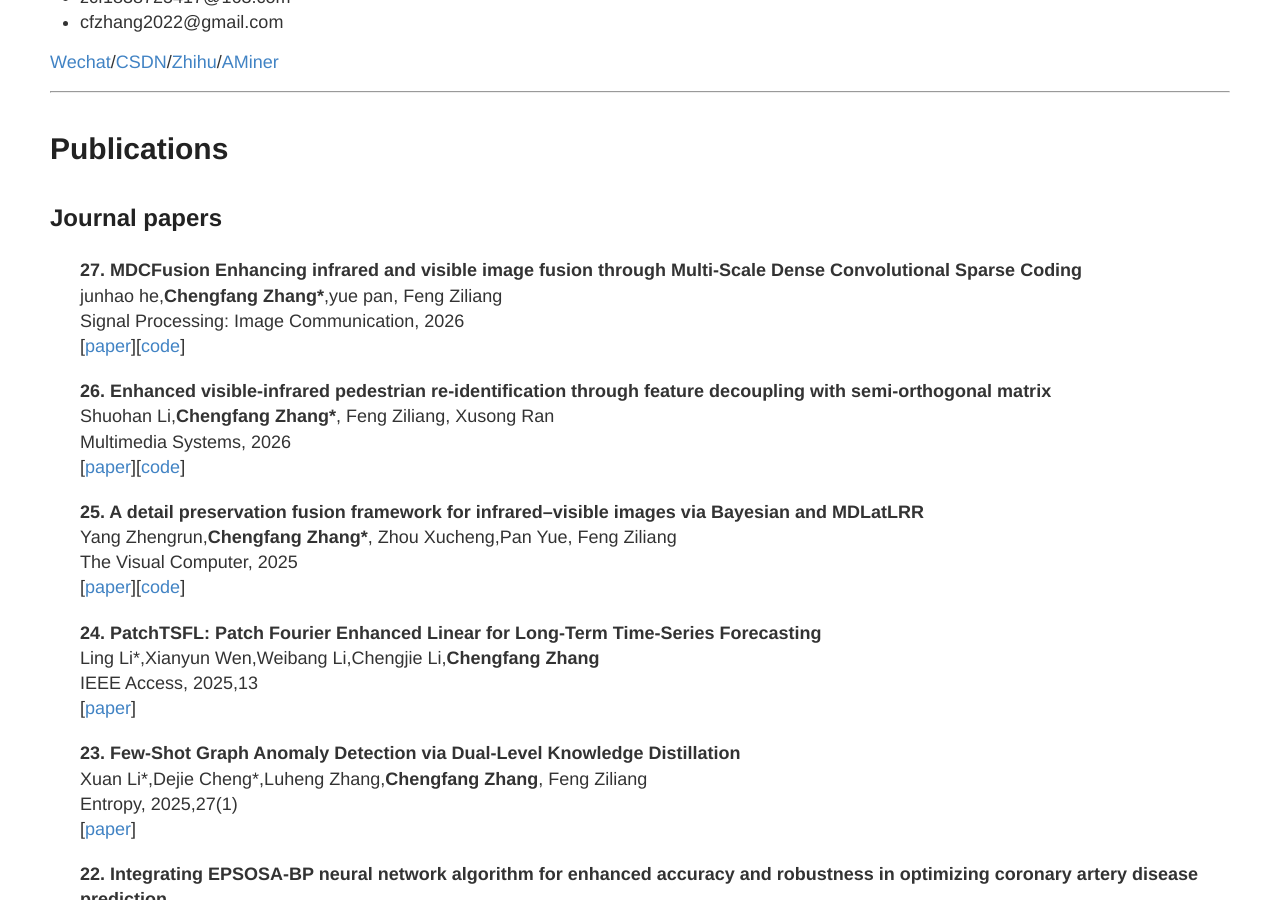
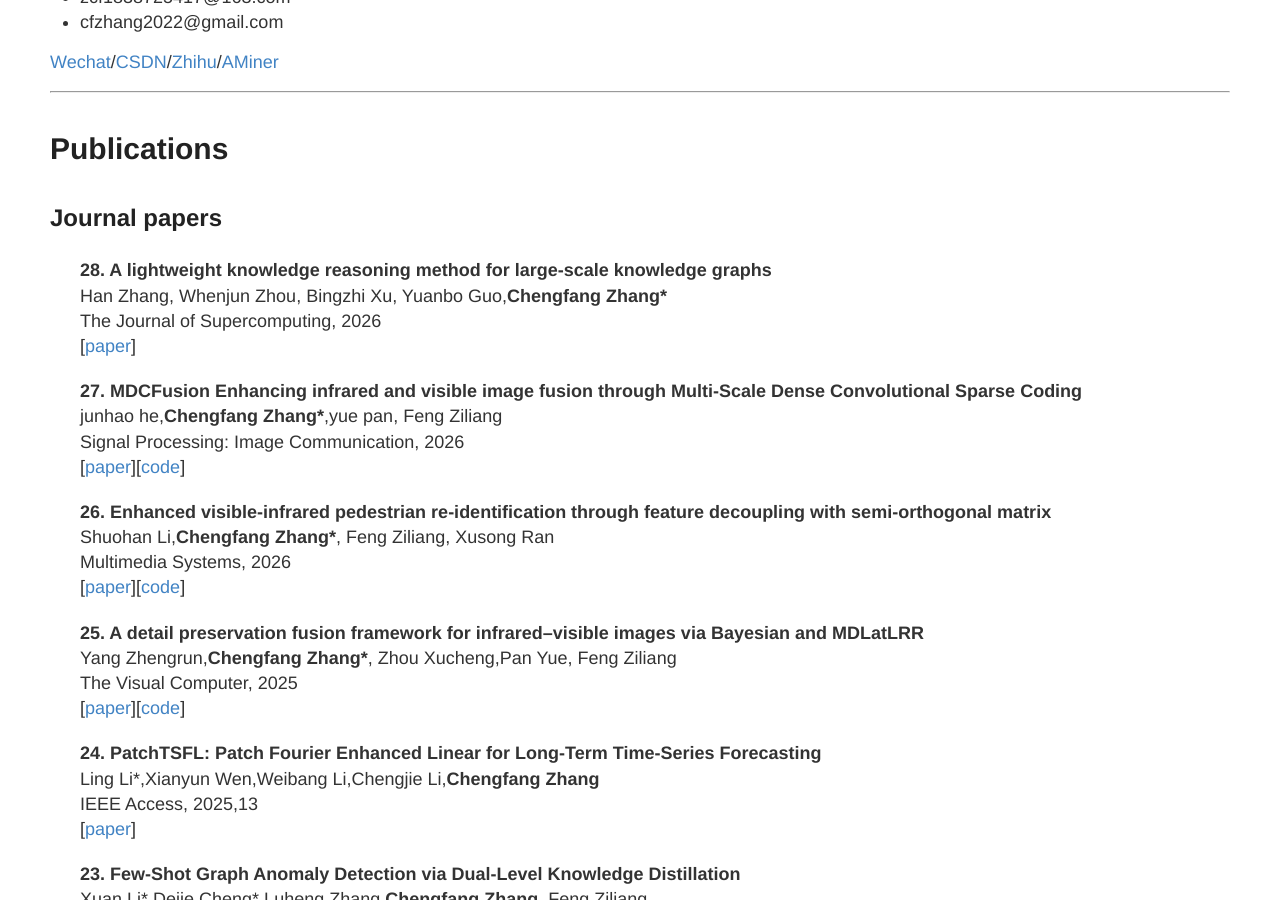
Before and after one commit to ChengfangZhang117/ChengfangZhang117.github.io, a Jekyll site: the page built from index.md, in a window 1280 px wide and 900 px high, scrolled down 528 px. Built offline with Jekyll 4.4.1, drawn with Linux system fonts in a browser that asks for light colours; our own code applies the rules of GitHub Pages for plain Markdown files.

Commit message:
index.md

```diff
--- a/index.md
+++ b/index.md
@@ -21,6 +21,15 @@ I am currently a member at [Intelligent Policing Key Laboratory of Sichuan Provi
 ## Journal papers
 
 <div class="papers-container papers-selected">
+
+<div class="publication media paperhi">
+<div class="media-body">
+      <b>28. A lightweight knowledge reasoning method for large-scale knowledge graphs</b><br>
+     Han Zhang, Whenjun Zhou, Bingzhi Xu, Yuanbo Guo,<strong><b>Chengfang Zhang*</b></strong> <br/>
+    The Journal of Supercomputing, 2026<br/>
+ [<a href="https://doi.org/10.1007/s11227-026-08447-z">paper</a>]
+   </div>
+</div>
 
 
 <div class="publication media paperhi">
```
